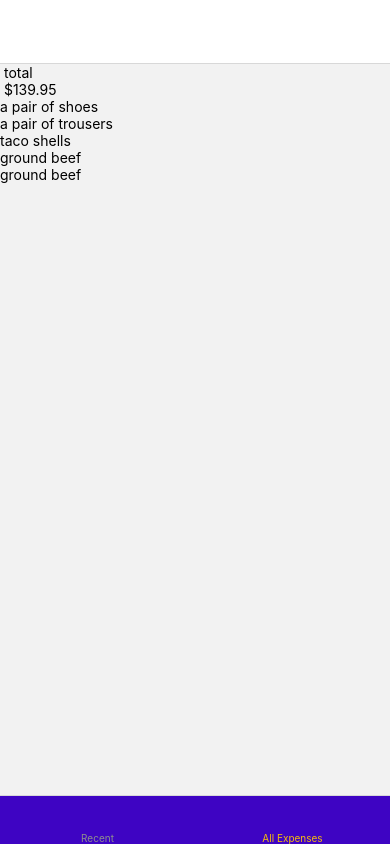
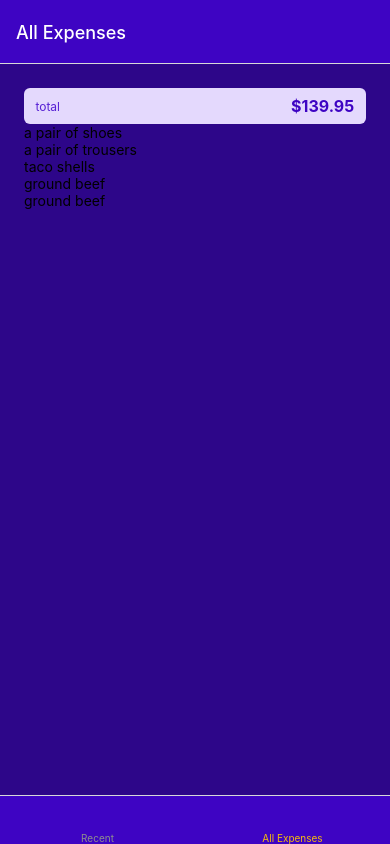
Before and after one commit to samlee088/rn-expense-tracker, a React Native app: screen /AllExpenses in a window 390 px wide. Built offline with nearby package versions, Linux system fonts and the light colour scheme.

Commit message:
styling of expense summary

```diff
--- a/App.js
+++ b/App.js
@@ -16,7 +16,7 @@
   return (
     <BottomTabs.Navigator
       screenOptions={{
-        headerStyle: { background: GlobalStyles.colors.primary500 },
+        headerStyle: { backgroundColor: GlobalStyles.colors.primary500 },
         headerTintColor: "white",
         tabBarStyle: { backgroundColor: GlobalStyles.colors.primary500 },
         tabBarActiveTintColor: GlobalStyles.colors.accent500,
--- a/components/ExpensesOutput.js/ExpensesOutput.js
+++ b/components/ExpensesOutput.js/ExpensesOutput.js
@@ -1,6 +1,7 @@
-import { View } from "react-native";
+import { StyleSheet, View } from "react-native";
 import ExpensesSummary from "./ExpensesSummary";
 import ExpensesList from "./ExpensesList";
+import { GlobalStyles } from "../../constants/styles";
 
 const DUMMY_EXPENSES = [
   {
@@ -37,7 +38,7 @@
 
 function ExpensesOutput({ expenses, expensesPeriod }) {
   return (
-    <View>
+    <View style={styles.container}>
       <ExpensesSummary expenses={DUMMY_EXPENSES} periodName={expensesPeriod} />
       <ExpensesList expenses={DUMMY_EXPENSES} />
     </View>
@@ -45,3 +46,11 @@
 }
 
 export default ExpensesOutput;
+
+const styles = StyleSheet.create({
+  container: {
+    padding: 24,
+    backgroundColor: GlobalStyles.colors.primary700,
+    flex: 1,
+  },
+});
--- a/components/ExpensesOutput.js/ExpensesSummary.js
+++ b/components/ExpensesOutput.js/ExpensesSummary.js
@@ -1,4 +1,5 @@
-import { Text, View } from "react-native";
+import { StyleSheet, Text, View } from "react-native";
+import { GlobalStyles } from "../../constants/styles";
 
 const ExpensesSummary = ({ expenses, periodName }) => {
   const expensesSum = expenses.reduce((sum, expense) => {
@@ -6,11 +7,31 @@
   }, 0);
 
   return (
-    <View>
-      <Text> {periodName} </Text>
-      <Text> ${expensesSum.toFixed(2)} </Text>
+    <View style={styles.container}>
+      <Text style={styles.period}> {periodName} </Text>
+      <Text style={styles.sum}> ${expensesSum.toFixed(2)} </Text>
     </View>
   );
 };
 
 export default ExpensesSummary;
+
+const styles = StyleSheet.create({
+  container: {
+    padding: 8,
+    backgroundColor: GlobalStyles.colors.primary50,
+    borderRadius: 6,
+    flexDirection: "row",
+    justifyContent: "space-between",
+    alignItems: "center",
+  },
+  period: {
+    fontSize: 12,
+    color: GlobalStyles.colors.primary400,
+  },
+  sum: {
+    fontSize: 16,
+    fontWeight: "bold",
+    color: GlobalStyles.colors.primary500,
+  },
+});
```
